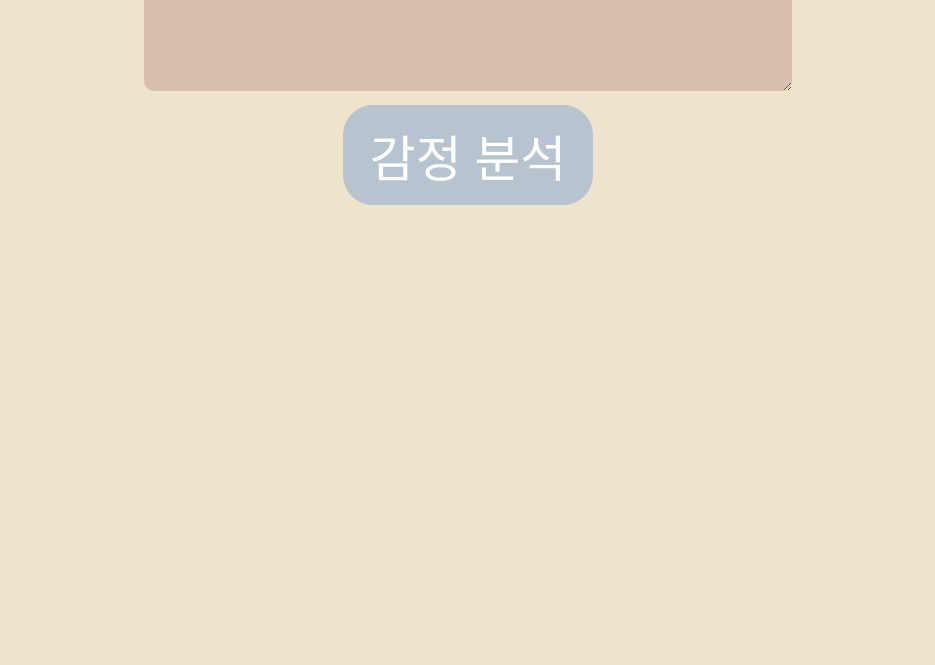
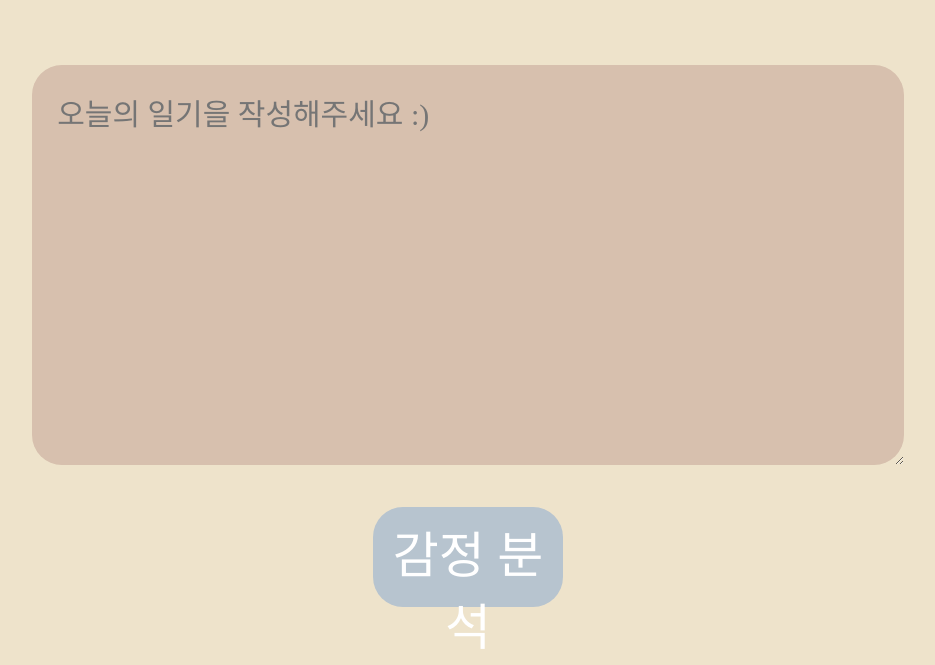
Before and after one commit to KoYujung/ASK_BURY, a website: page public/index.html in a window 1280 px wide. Shown: the part 150-815 px from the top of the page, without its empty margins (172-1107 px from the left). Drawn offline with Linux system fonts and the light colour scheme; a web font is replaced by a local one.

Commit message:
일기 작성 페이지 css 1차

```diff
--- a/public/index.html
+++ b/public/index.html
@@ -5,7 +5,7 @@
   <link href="./main.css" rel="stylesheet">
 </head>
 <body>
-  <h1 id="diaryTitle">오늘 하루 감정은 어땠어요 ?</h1>
+  <div id="diaryTitle">오늘 하루 감정은 어땠어요 ?</div>
   <div id="diaryMain">
     <textarea id="inputDiary" rows="4" cols="50" placeholder="오늘의 일기을 작성해주세요 :)"></textarea>
     <br>
--- a/public/main.css
+++ b/public/main.css
@@ -13,8 +13,25 @@ body {
     font-family: HakgyoansimWoojuR;
 }
 
-#diaryTitle, #diaryMain {
+#diaryTitle {
+    font-size: 70px;
     text-align: center;
+    margin: 3%;
+}
+
+#diaryMain {
+    text-align: center;
+}
+
+#inputDiary {
+    background-color: #D7C0AE;
+    font-size: 30px;
+    border: 0;
+    border-radius: 30px;
+    width: 65%;
+    height: 350px;
+    padding: 2%;
+    margin: 3%;
 }
 
 #analyzeButton {
@@ -23,18 +40,7 @@ body {
     font-size: 50px;
     border: 0;
     border-radius: 30px;
-    width: 250px;
+    width: 15%;
     height: 100px;
     padding: 8px;
-    margin: 10px;
 }
-
-#inputDiary {
-    background-color: #D7C0AE;
-    font-size: 30px;
-    border: 0;
-    border-radius: 10px;
-    width: 50%;
-    height: 40%;
-    padding: 8px;
-}
```
